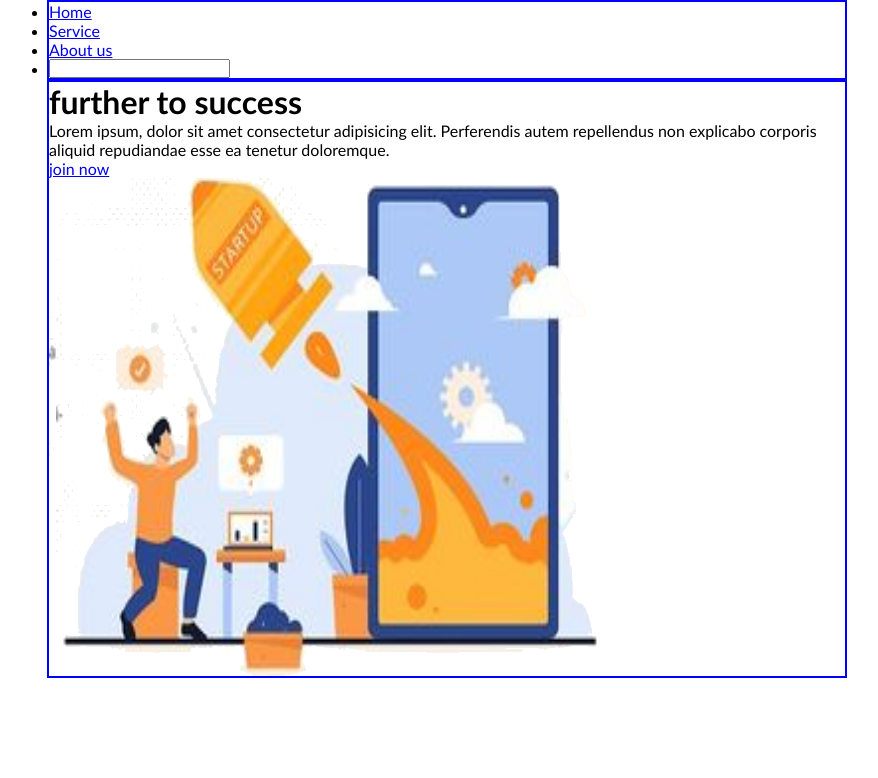
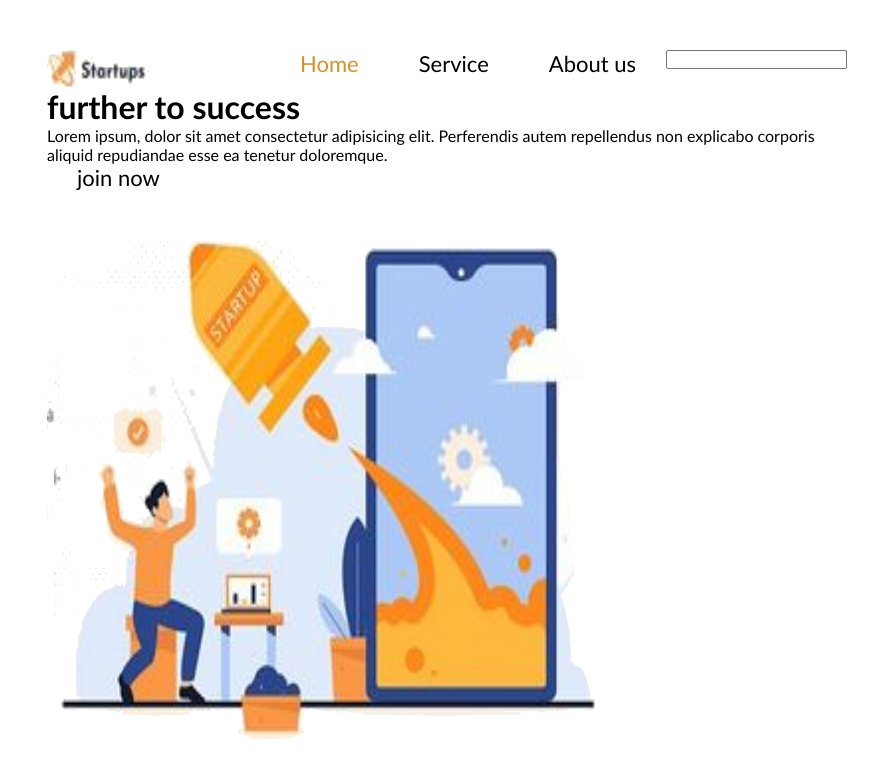
Before and after one commit to Kristle22/SUCCESS-project, a website: page index.html in a window 1280 px wide. Shown: the whole page, without its empty margins (193-1071 px from the left). Drawn offline with Linux system fonts and the light colour scheme.

Commit message:
Nav links #3

```diff
--- a/css/style.css
+++ b/css/style.css
@@ -12,5 +12,29 @@ body {
 header, main {
     width: 800px;
     margin: auto;
-    border: 2px solid blue;
 }
+nav {
+    display: inline-block;
+    width: 100%;
+}
+ul {
+    list-style-type: none;
+    overflow: hidden;
+    float: right;
+}
+li {
+    float: left;
+    margin-top: 50px;
+}
+img {
+    margin-top: 50px;
+}
+a {
+    font-size: 22px;
+    text-decoration: none;
+    padding: 10px 30px;
+    color: black;
+}
+.active {
+    color:rgb(214, 145, 42)
+}
--- a/index.html
+++ b/index.html
@@ -11,8 +11,9 @@
 <body>
     <header>
         <nav>
+            <img src="./img/logo.png" alt="logo">
             <ul>
-                <li><a href="#">Home</a></li>
+                <li><a class="active" href="#">Home</a></li>
                 <li><a href="#">Service</a></li>
                 <li><a href="#">About us</a></li>
                 <li><input type="search" name="" id=""></li>
```
Also changed, not shown: img/logo.png (added).
